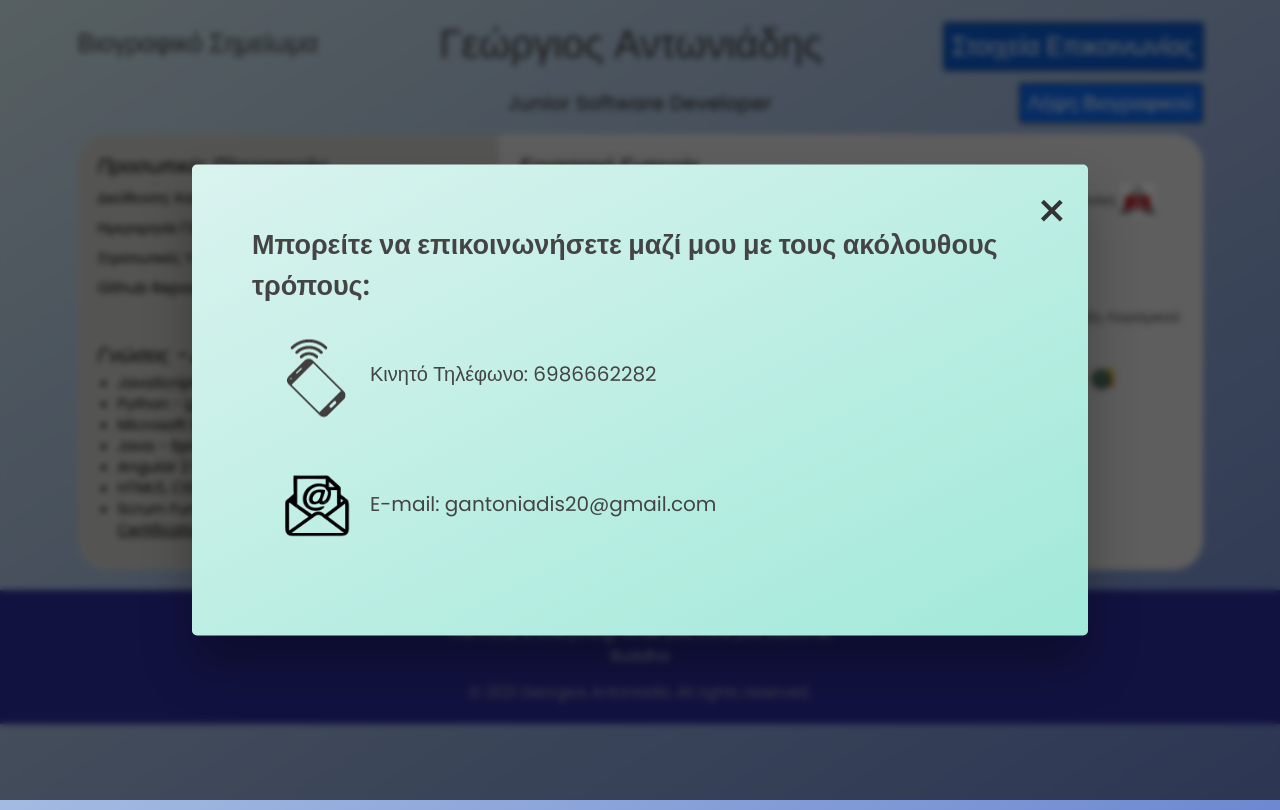
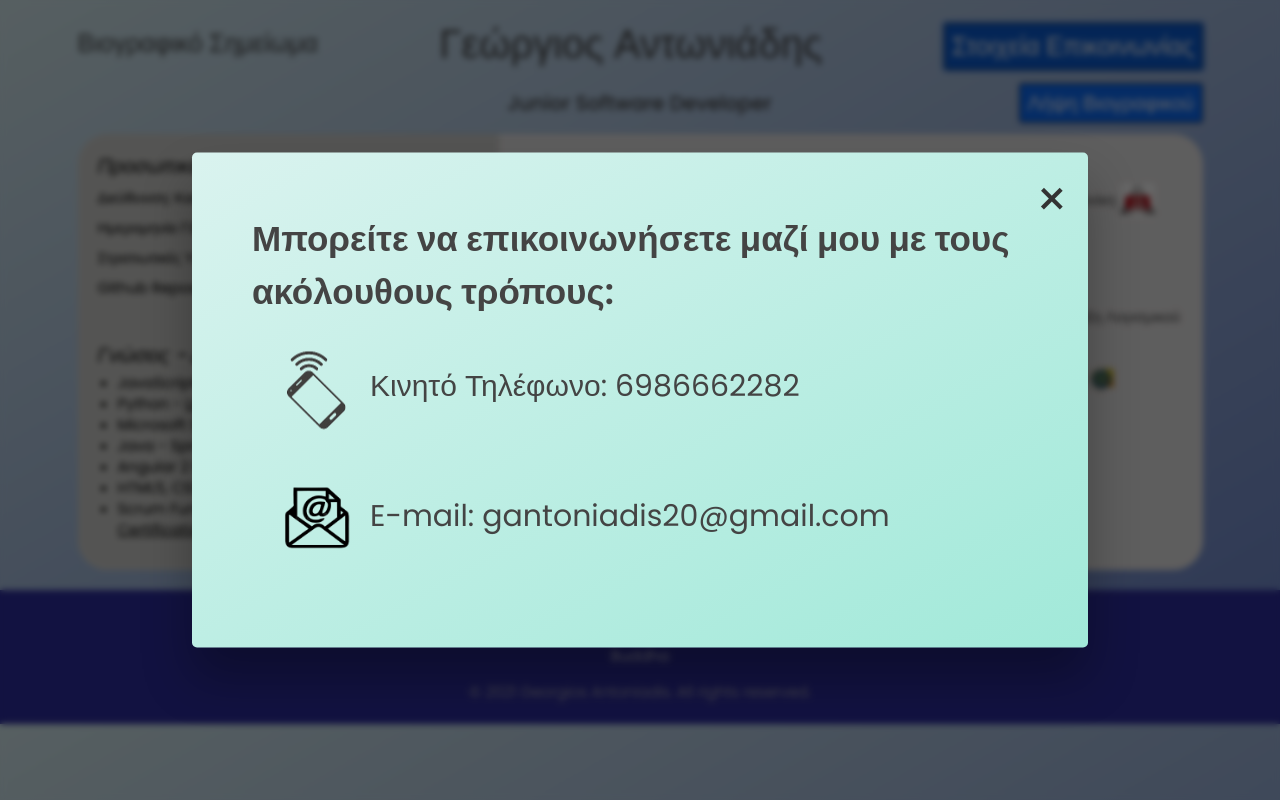
Before and after one commit to George-Anto/my-online-resume, a website built with Parcel: page index.html in a window 1280 px wide. Both pictures are taken after a click on the button "Στοιχεία Επικοινωνίας". Built offline with nearby package versions, Linux system fonts and the light colour scheme.

Commit message:
css modofications v1

```diff
--- a/style.css
+++ b/style.css
@@ -10,7 +10,9 @@ html {
 }
 
 body {
-	height: 100vh;
+	position: relative;
+	height: 100%;
+	/* height: 100vh; */
 	font-family: "Poppins", sans-serif;
 	font-weight: 300;
 	color: #444;
@@ -151,9 +153,12 @@ body {
 }
 
 footer {
+	position: relative;
+	left: 0;
+	right: 0;
+	width: 100%;
 	color: white;
 	margin-top: 20px;
-	width: 100%;
 	background-color: #2f2fa2;
 	padding-top: 10px;
 	padding-bottom: 20px;
@@ -178,7 +183,7 @@ footer .copyrights {
 }
 
 .modal-window {
-	position: absolute;
+	position: fixed;
 	top: 50%;
 	left: 50%;
 	transform: translate(-50%, -50%);
@@ -203,18 +208,19 @@ footer .copyrights {
 }
 
 .modal-title {
-	font-size: 27px;
+	font-size: 35px;
 	font-weight: bold;
 	margin-bottom: 10px;
 }
 
 .modal-body {
-	font-size: 20px;
+	overflow-wrap: break-word;
+	font-size: 30px;
 	font-weight: normal;
 }
 
 .overlay {
-	position: absolute;
+	position: fixed;
 	top: 0;
 	left: 0;
 	width: 100%;
```
